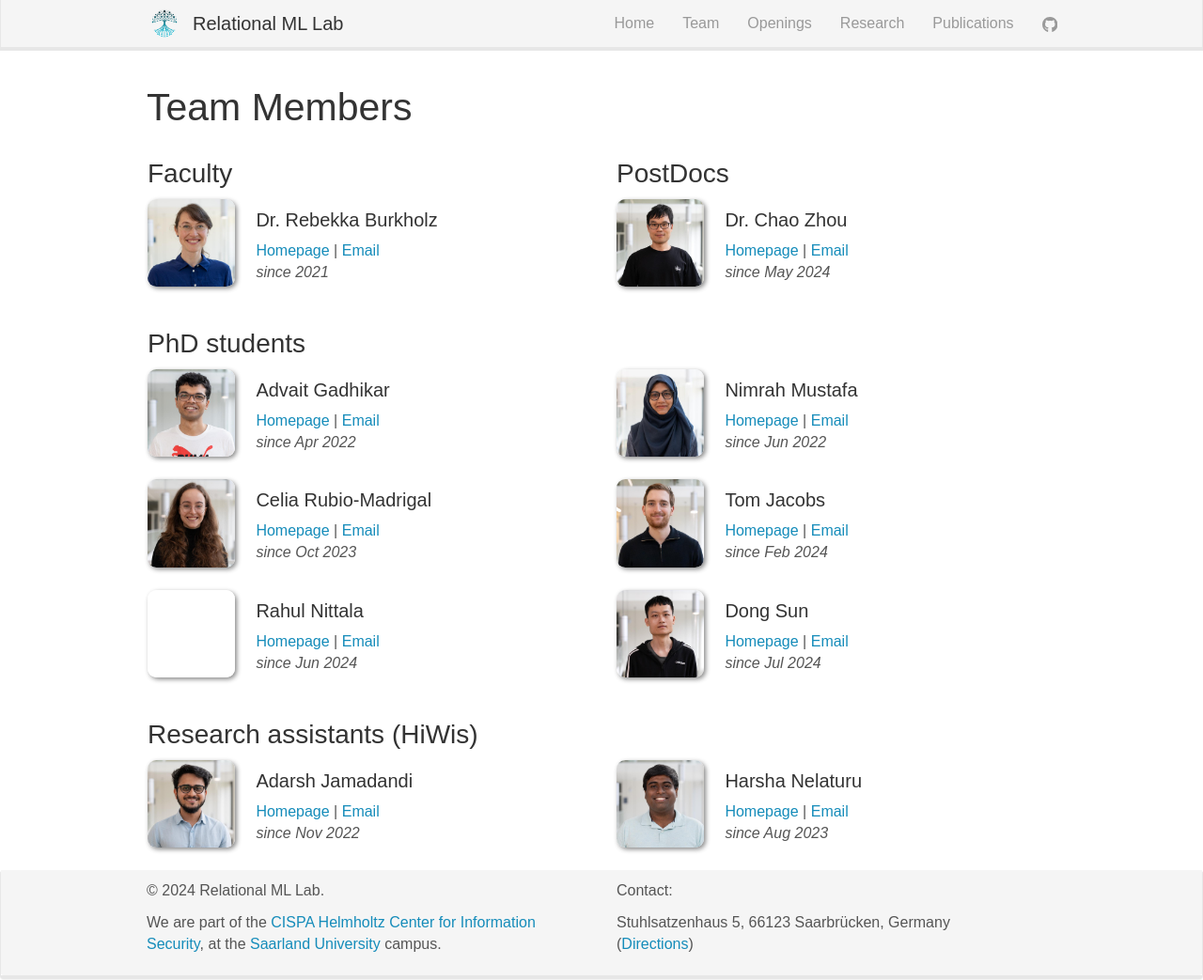
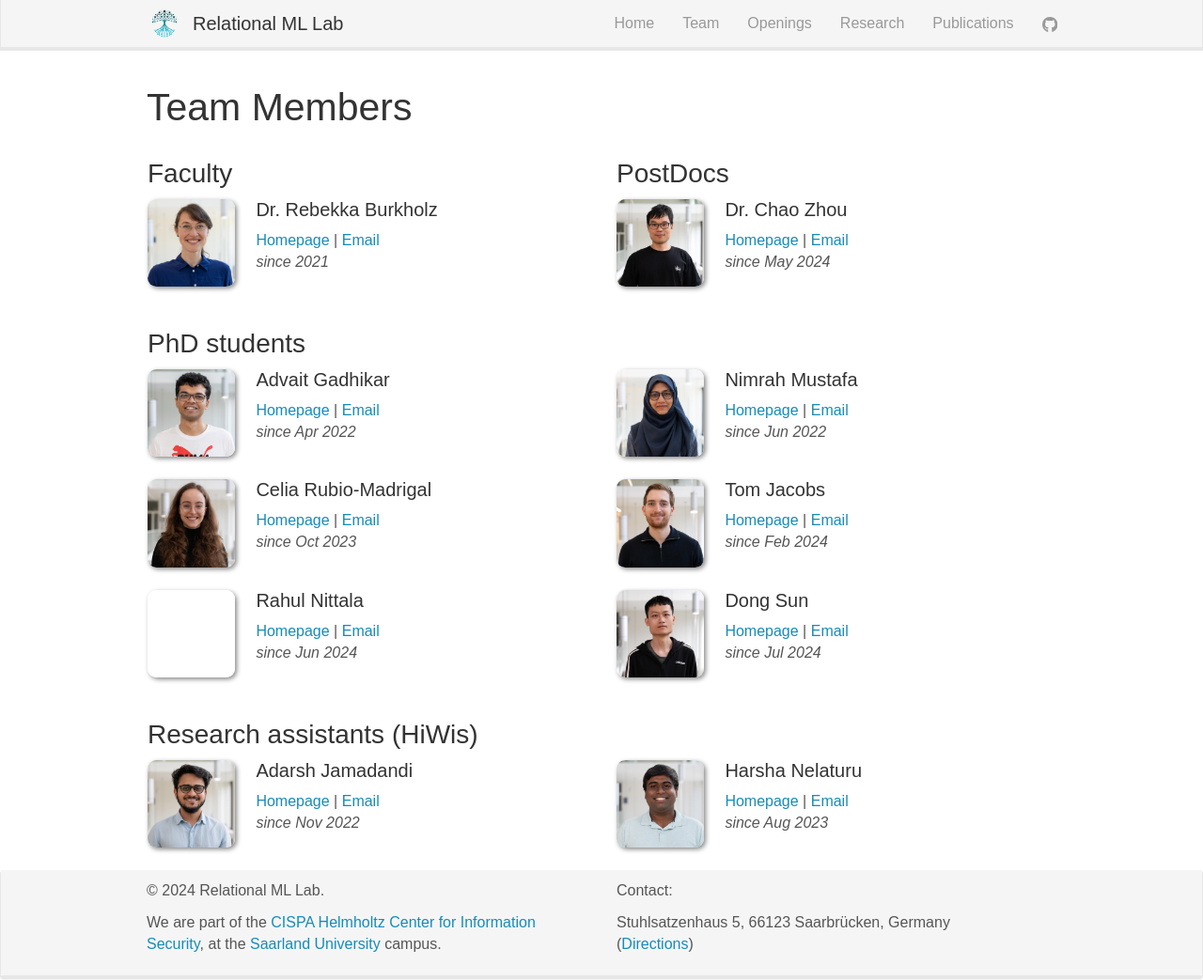
Before and after one commit to RelationalML/relationalml.github.io, a Jekyll site: the page built from _pages/team.md, in a window 1280 px wide and 1043 px high. Shown: the whole window at 94% size. Built offline with Jekyll 4.4.1, drawn with Linux system fonts in a browser that asks for light colours; some web fonts are replaced.

Commit message:
teams fix

```diff
--- a/_pages/team.md
+++ b/_pages/team.md
@@ -35,8 +35,8 @@ permalink: /team/
   <img src="{{ site.url }}{{ site.baseurl }}/images/team/blank.jpg"
   class="img-responsive" width="20%" style="float: left; margin: 0px 22px 24px 0;" />
 {% endif %}
-{% if first < 2 %}
-  <h4 style="margin-top:22px;">{{ member.name }}</h4>
+{% if first > 1 %}
+  <h4 style="margin-top:-11px;">{{ member.name }}</h4>
 {% else %}
   <h4>{{ member.name }}</h4>
 {% endif %}
```
Also changed, not shown: 1 other file.
